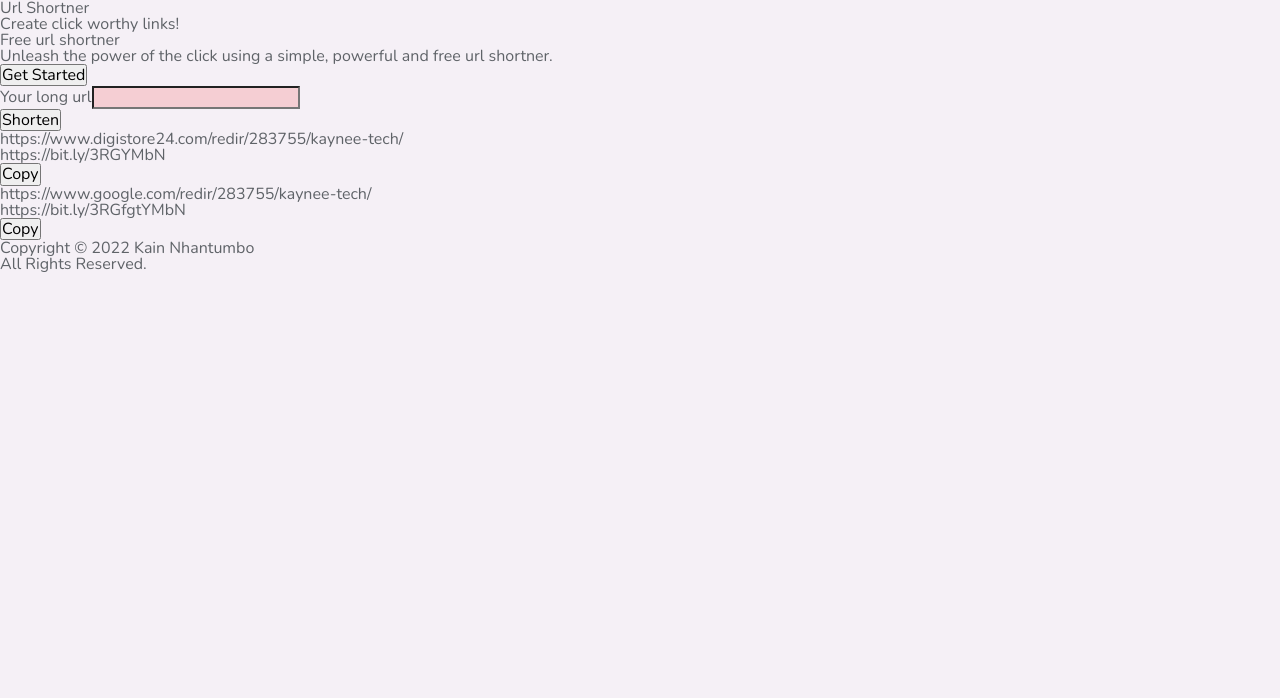
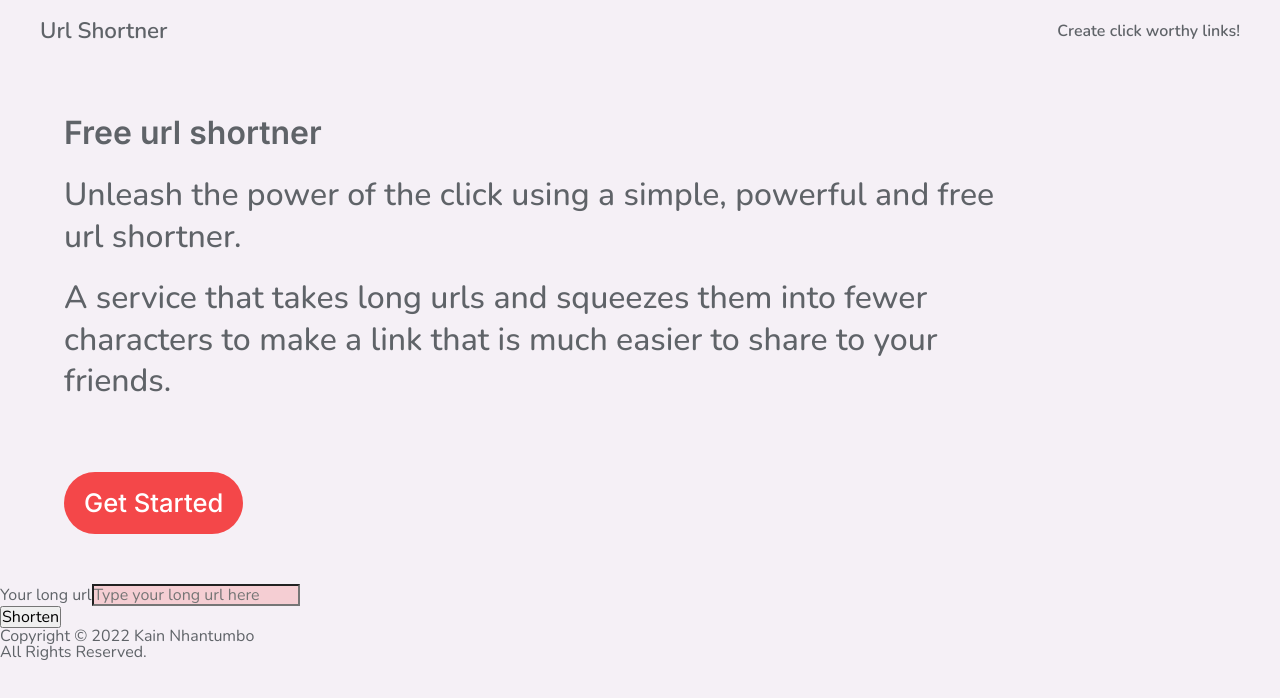
Before and after one commit to KainNhantumbo/url-shortner-app, a React (Vite) app: page / in a window 1280 px wide. Shown: the top 698 px of the page. Built offline with nearby package versions, Linux system fonts and the light colour scheme.

Commit message:
styles: styled header.

```diff
--- a/src/context/AppContext.tsx
+++ b/src/context/AppContext.tsx
@@ -1,67 +1,21 @@
 import type { ReactNode } from 'react';
 import { ThemeProvider } from 'styled-components';
 import { lightTheme } from '../theme/lightTheme';
-import { useState, useContext, createContext, useEffect } from 'react';
+import { useContext, createContext } from 'react';
 import GlobalStylesheet from '../styles/common/global';
 
-interface IUrls {
-	id: string;
-	longUrl: string;
-	shortUrl: string;
-	createdAt: string;
-}
 interface IProps {
 	children: ReactNode;
 }
 
-interface IContextProps {
-	urls: IUrls[];
-	addToClipboard: (data: string) => Promise<void>;
-}
-
-const appContext = createContext<IContextProps>({
-	urls: [],
-	addToClipboard: async () => {},
-});
+interface IContextProps {}
+const appContext = createContext<IContextProps>({});
 
 export default function AppContext({ children }: IProps): JSX.Element {
-	const [urls, setUrls] = useState<IUrls[]>(() => {
-		const jsonValue = JSON.parse(localStorage.getItem('urls') || `{"urls":[]}`);
-		return [
-			{
-				id: 'sdfsdfsdf',
-				createdAt: '2022-10-02T16:44:16.756Z',
-				longUrl: 'https://www.digistore24.com/redir/283755/kaynee-tech/',
-				shortUrl: 'https://bit.ly/3RGYMbN',
-			},
-			{
-				id: 'sdfsdfssdfdf',
-				createdAt: '2022-10-02T16:44:16.756Z',
-				longUrl: 'https://www.google.com/redir/283755/kaynee-tech/',
-				shortUrl: 'https://bit.ly/3RGfgtYMbN',
-			},
-		];
-	});
-
-	useEffect(() => {
-		localStorage.setItem('urls', JSON.stringify(urls));
-	}, [urls]);
-
-	async function addToClipboard(data: string): Promise<void> {
-		try {
-			const clipboard = navigator.clipboard;
-			await clipboard.writeText(data);
-		} catch (err) {
-			console.error(err);
-		}
-	}
-
 	return (
 		<ThemeProvider theme={lightTheme}>
 			<GlobalStylesheet />
-			<appContext.Provider value={{ urls, addToClipboard }}>
-				{children}
-			</appContext.Provider>
+			<appContext.Provider value={{}}>{children}</appContext.Provider>
 		</ThemeProvider>
 	);
 }
--- a/src/pages/Home.tsx
+++ b/src/pages/Home.tsx
@@ -1,13 +1,68 @@
 import { HomeContainer as Container } from '../styles/home';
-import { useAppContext } from '../context/AppContext';
+import apiClient from '../service/api-client';
+import { useState, useEffect } from 'react';
+
+interface IUrls {
+	id: string;
+	longUrl: string;
+	shortUrl: string;
+	createdAt: string;
+}
 
 export default function Home(): JSX.Element {
-	const { urls, addToClipboard } = useAppContext();
+	const [inputValue, setInputValue] = useState<string>('');
+	const [urls, setUrls] = useState<IUrls[]>(() => {
+		const jsonValue = JSON.parse(localStorage.getItem('urls') || `[]`);
+		return jsonValue;
+	});
+
+	async function getShortUrl(longUrl: string): Promise<void> {
+		try {
+			const { data } = await apiClient({
+				url: '/urls/shorten',
+				method: 'post',
+				data: { url: longUrl },
+			});
+			setUrls((prevData) => handleData(prevData, data));
+		} catch (err) {
+			console.error(err);
+		}
+	}
+
+	function handleData(prevData: IUrls[], data: any): IUrls[] {
+		const exists = prevData.some((value) =>
+			value.id === data._id ? true : false
+		);
+
+		if (!exists) {
+			const newUrlData: IUrls = {
+				id: data._id,
+				shortUrl: data.shortUrl,
+				createdAt: data.createdAt,
+				longUrl: data.fullUrl,
+			};
+
+			prevData.push(newUrlData);
+			localStorage.setItem('urls', JSON.stringify(prevData));
+			return prevData;
+		}
+		return prevData;
+	}
+
+	async function addToClipboard(data: string): Promise<void> {
+		try {
+			const clipboard = navigator.clipboard;
+			await clipboard.writeText(data);
+		} catch (err) {
+			console.error(err);
+		}
+	}
+
 	return (
 		<Container>
 			<header>
 				<div className='intro'>
-					<section>
+					<section className='logo'>
 						<div>
 							<span>Url Shortner</span>
 						</div>
@@ -18,26 +73,43 @@ export default function Home(): JSX.Element {
 				</div>
 
 				<div className='intro-complement'>
-					<>Free url shortner</>
+					<h2>Free url shortner</h2>
 					<p>
 						Unleash the power of the click using a simple, powerful and free url
 						shortner.
 					</p>
-					<button>
+					<p>
+						A service that takes long urls and squeezes them into fewer
+						characters to make a link that is much easier to share to your
+						friends.
+					</p>
+					<a href='#article'>
 						<span>Get Started</span>
-					</button>
+					</a>
 				</div>
 			</header>
 			<main>
-				<article>
-					<form>
+				<article id='article'>
+					<form onSubmit={(e) => e.preventDefault()}>
 						<div>
 							<label htmlFor='long-url'>
 								<span>Your long url</span>
 							</label>
-							<input type="text" id='long-url' onChange={(e)=>{}} />
+							<input
+								type='text'
+								id='long-url'
+								value={inputValue}
+								onChange={(e) => setInputValue(e.target.value)}
+								placeholder={'Type your long url here'}
+							/>
 						</div>
-						<button type='submit'>
+						<button
+							onClick={() => {
+								if (!inputValue) return;
+								getShortUrl(inputValue);
+								setInputValue('');
+							}}
+						>
 							<span>Shorten</span>
 						</button>
 					</form>
@@ -52,9 +124,14 @@ export default function Home(): JSX.Element {
 										<span>{url.shortUrl}</span>
 									</div>
 								</div>
-								<button onClick={() => addToClipboard(url.shortUrl)}>
-									<span>Copy</span>
-								</button>
+								<div className='actions'>
+									<button onClick={() => addToClipboard(url.shortUrl)}>
+										<span>Clear</span>
+									</button>
+									<button onClick={() => addToClipboard(url.shortUrl)}>
+										<span>Copy to clipboard</span>
+									</button>
+								</div>
 							</section>
 						))}
 					</section>
--- a/src/styles/home.ts
+++ b/src/styles/home.ts
@@ -1,5 +1,56 @@
-import styled from "styled-components";
+import styled from 'styled-components';
 
 export const HomeContainer = styled.div`
+	header {
+		display: flex;
+		flex-direction: column;
+		margin-bottom: 50px;
+		.intro {
+			display: flex;
+			flex-flow: row wrap;
+			justify-content: space-between;
+			align-items: center;
+			padding: 20px 40px;
+			font-weight: 600;
+			gap: 10px;
 
-`
+			.logo {
+				font-size: 1.4rem;
+			}
+
+			p {
+				color: rgb(${({ theme }) => theme.font});
+			}
+		}
+
+		.intro-complement {
+			display: flex;
+			flex-direction: column;
+			justify-items: flex-start;
+			padding: 0 5%;
+			gap: 20px;
+			font-weight: 500;
+			font-size: 2rem;
+			line-height: 2.6rem;
+			width: 100%;
+			max-width: 1100px;
+      margin-top: 50px;
+
+			h2 {
+				font-family: inter;
+				font-weight: 600;
+			}
+
+			a {
+				background: rgb(${({ theme }) => theme.primary});
+				color: rgb(${({ theme }) => theme.neutral});
+				width: fit-content;
+				padding: 10px 20px;
+				border-radius: 40px;
+				font-size: 1.6rem;
+				font-family: inter;
+        margin-top: 50px;
+			}
+		}
+	}
+`;
```
